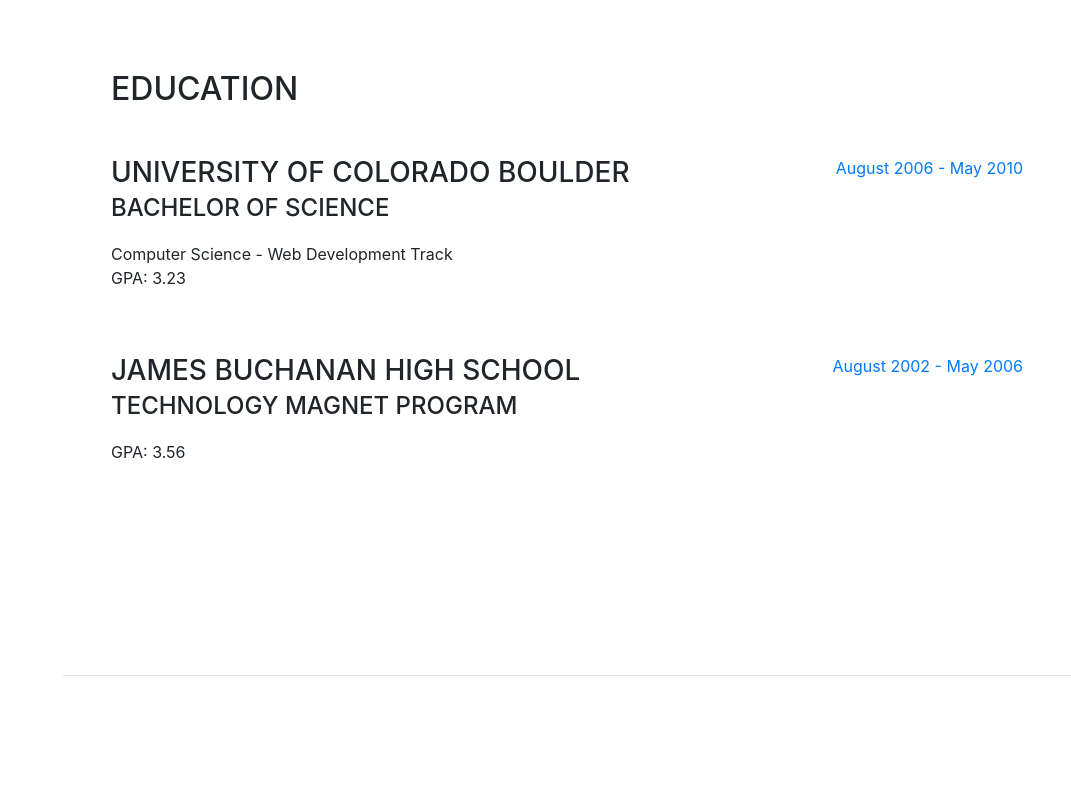
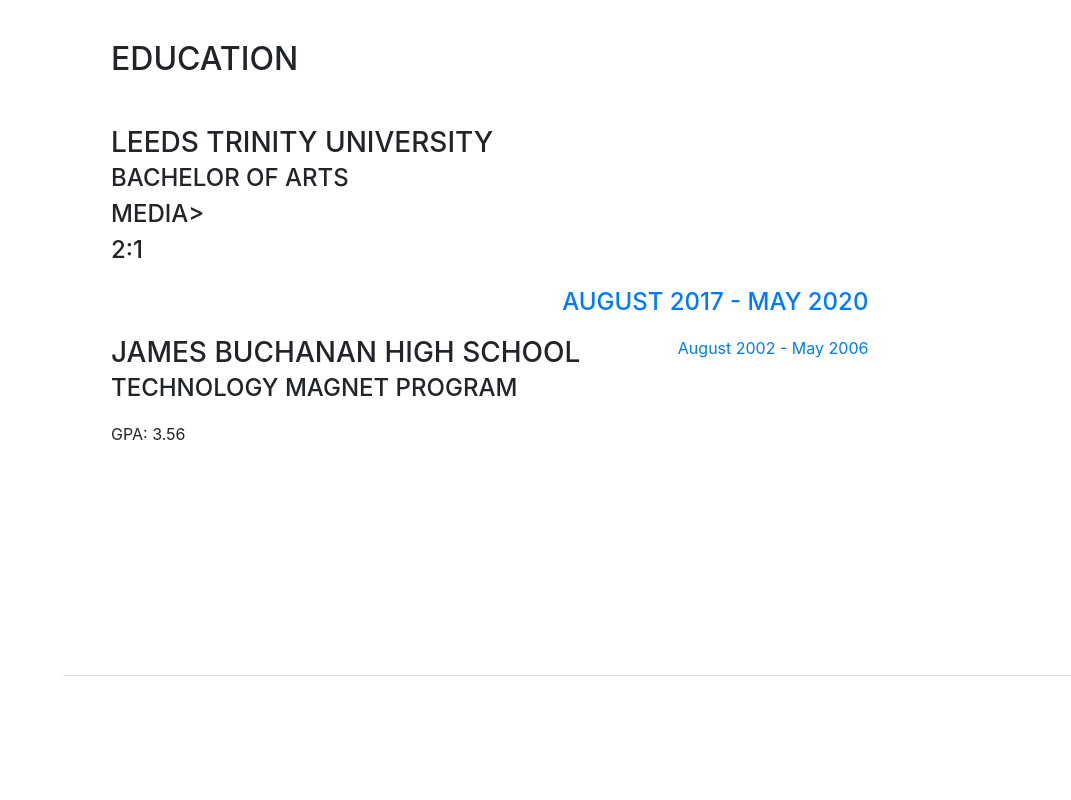
Before and after one commit to roisinclausen/roisinclausen.github.io, a website with bundled scripts: page index.html in a window 1280 px wide. Shown: the part 2020-2820 px from the top of the page, without its empty margins (209-1280 px from the left). Built offline with nearby package versions, Linux system fonts and the light colour scheme; a web font is replaced by a local one.

Commit message:
education updates

```diff
--- a/index.html
+++ b/index.html
@@ -149,13 +149,13 @@
 
           <div class="resume-item d-flex flex-column flex-md-row mb-5">
             <div class="resume-content mr-auto">
-              <h3 class="mb-0">University of Colorado Boulder</h3>
-              <div class="subheading mb-3">Bachelor of Science</div>
-              <div>Computer Science - Web Development Track</div>
-              <p>GPA: 3.23</p>
+              <h3 class="mb-0">Leeds Trinity University</h3>
+              <div class="subheading mb-3">Bachelor of Arts
+              <div>Media>
+              <p>2:1</p>
             </div>
             <div class="resume-date text-md-right">
-              <span class="text-primary">August 2006 - May 2010</span>
+              <span class="text-primary">August 2017 - May 2020 </span>
             </div>
           </div>
 
```
